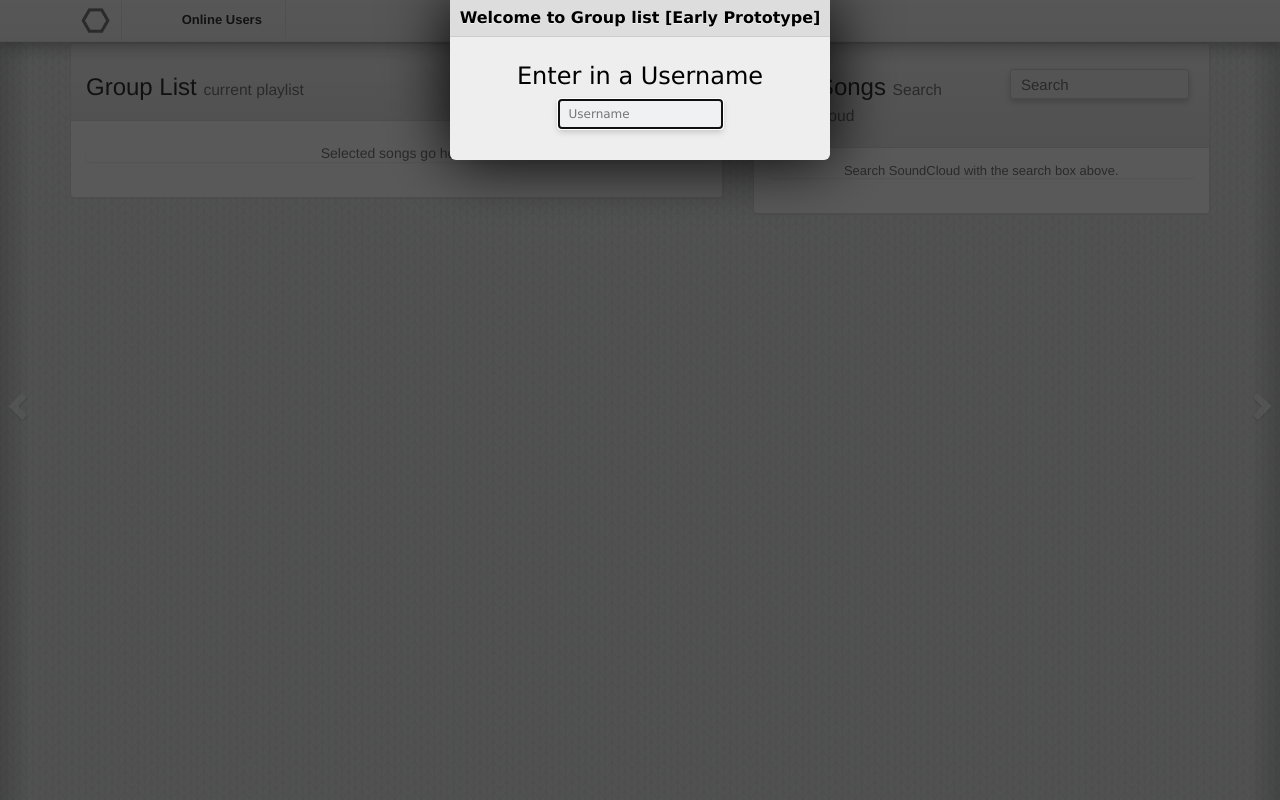
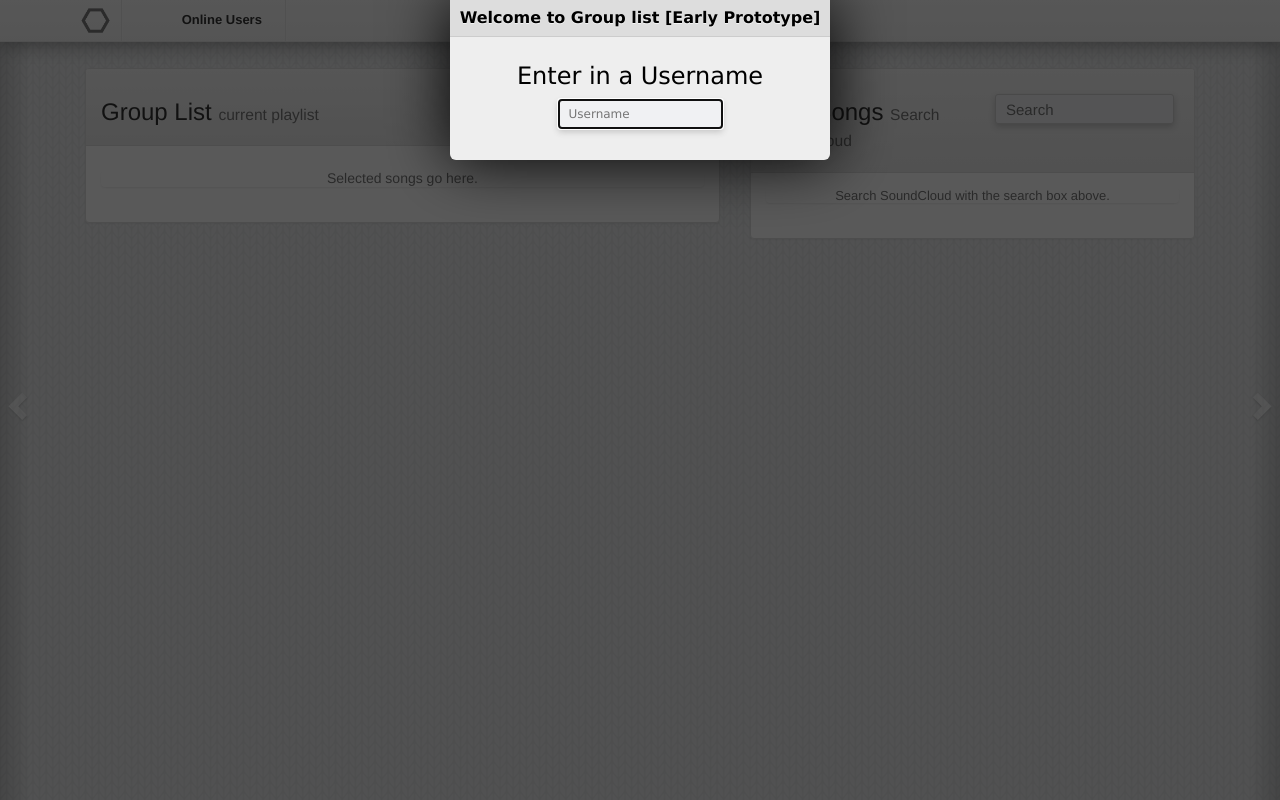
Before and after one commit to clement360/GroupList, a website: page index.html in a window 1280 px wide. Drawn offline with nearby package versions, Linux system fonts and the light colour scheme; no server answers; a script that the page names is missing.

Commit message:
css change to row

```diff
--- a/public/styles.css
+++ b/public/styles.css
@@ -418,6 +418,10 @@ hr {
     padding: 5px 15px 0px 0px;
 }
 
+#row {
+margin: 25px 0px 0px 0px;
+}
+
 .playBar{
     background-color: rgba(173, 173, 173, 0.55);
     border-radius: 5px;
```
